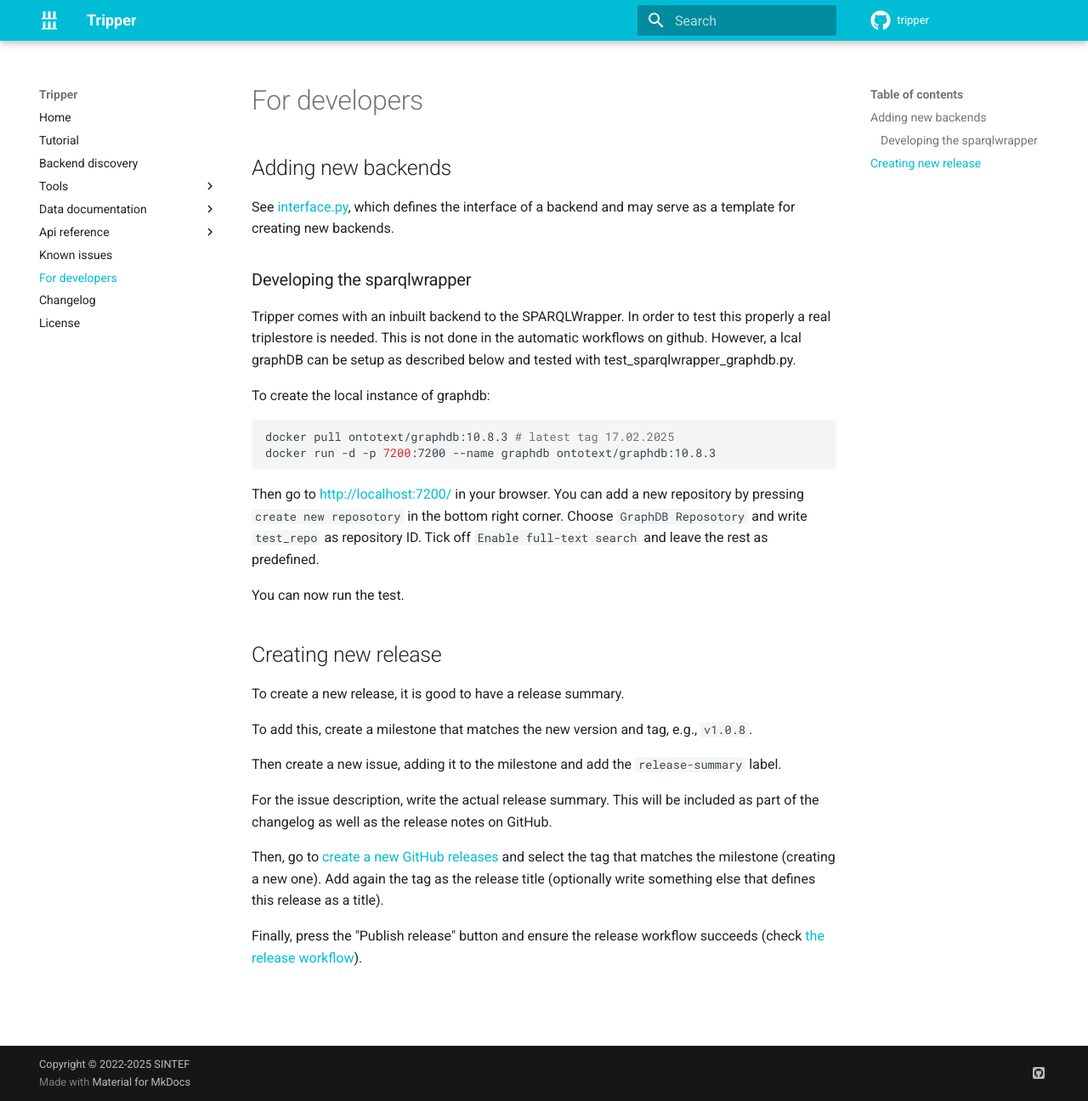
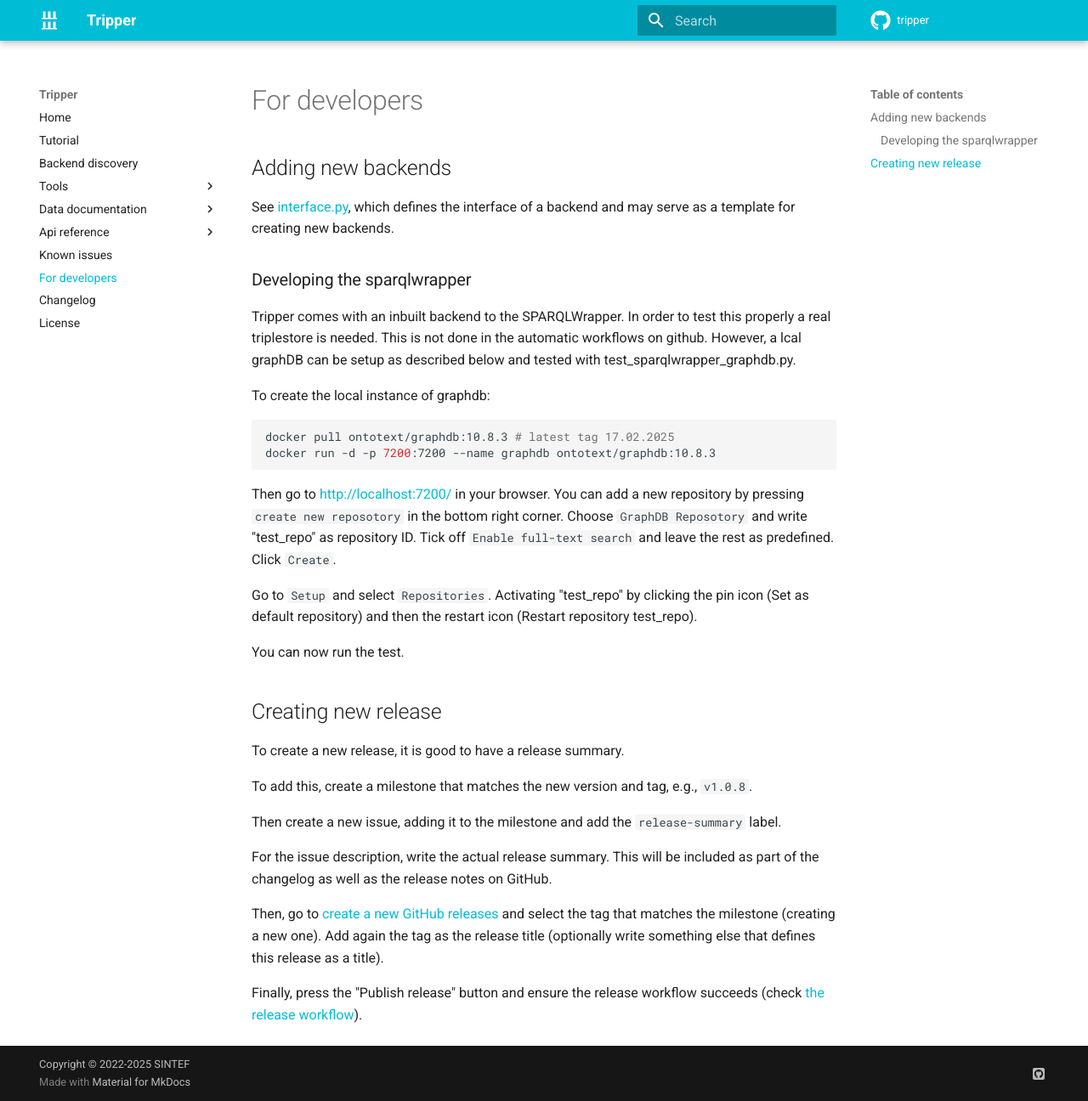
Before and after one commit to EMMC-ASBL/tripper, an MkDocs documentation site: the page built from docs/developers.md, in a window 1280 px wide and 1296 px high. Shown: the whole window at 85% size. Built offline with MkDocs 1.6.1 and Material for MkDocs 9.7.7, drawn with Linux system fonts in a browser that asks for light colours; comment, search, counter and statistics services are not loaded; the version menu is left out.

Commit message:
Update instruction for starting GraphDB repository.

```diff
--- a/docs/developers.md
+++ b/docs/developers.md
@@ -18,8 +18,12 @@
 
 Then go to [http://localhost:7200/](http://localhost:7200/) in your browser.
 You can add a new repository by pressing `create new reposotory` in the bottom right corner.
-Choose `GraphDB Reposotory` and write `test_repo` as repository ID.
+Choose `GraphDB Reposotory` and write "test_repo" as repository ID.
 Tick off `Enable full-text search` and leave the rest as predefined.
+Click `Create`.
+
+Go to `Setup` and select `Repositories`.
+Activating "test_repo" by clicking the pin icon (Set as default repository) and then the restart icon (Restart repository test_repo).
 
 You can now run the test.
 
```
